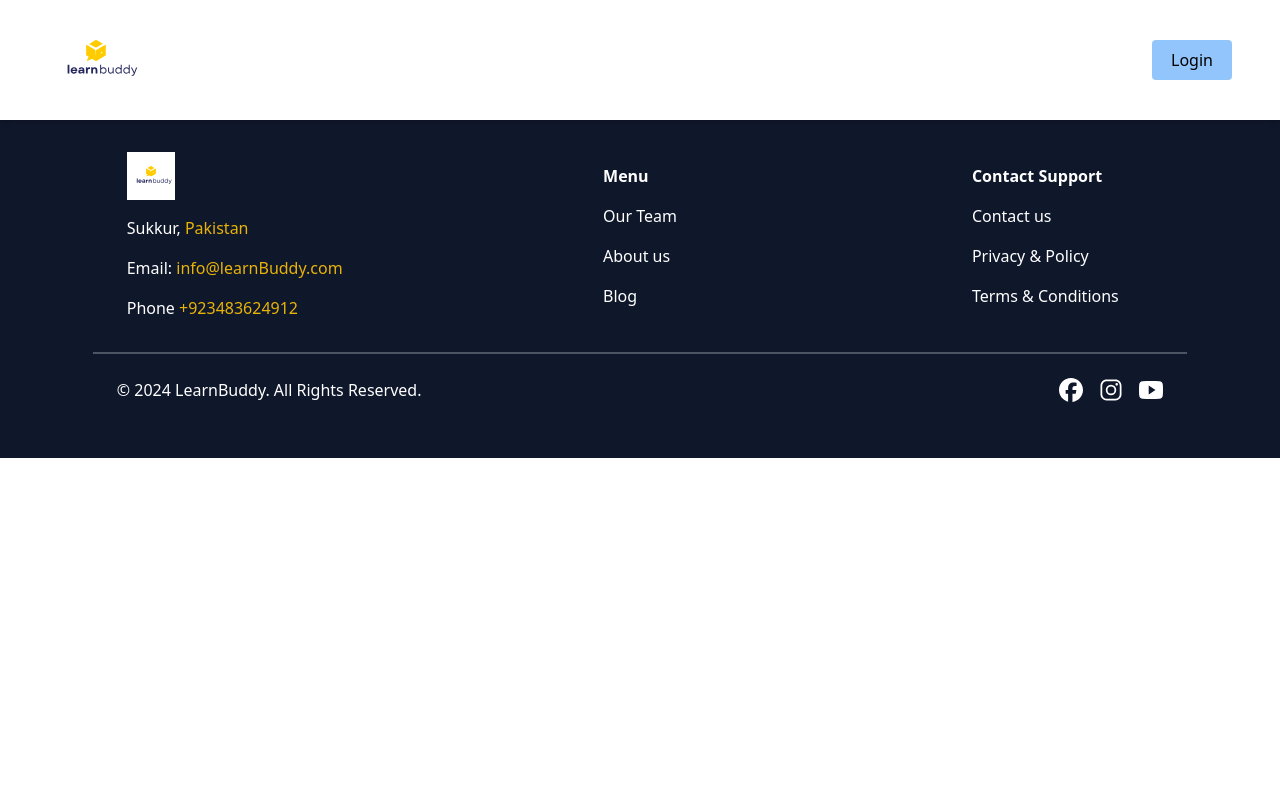
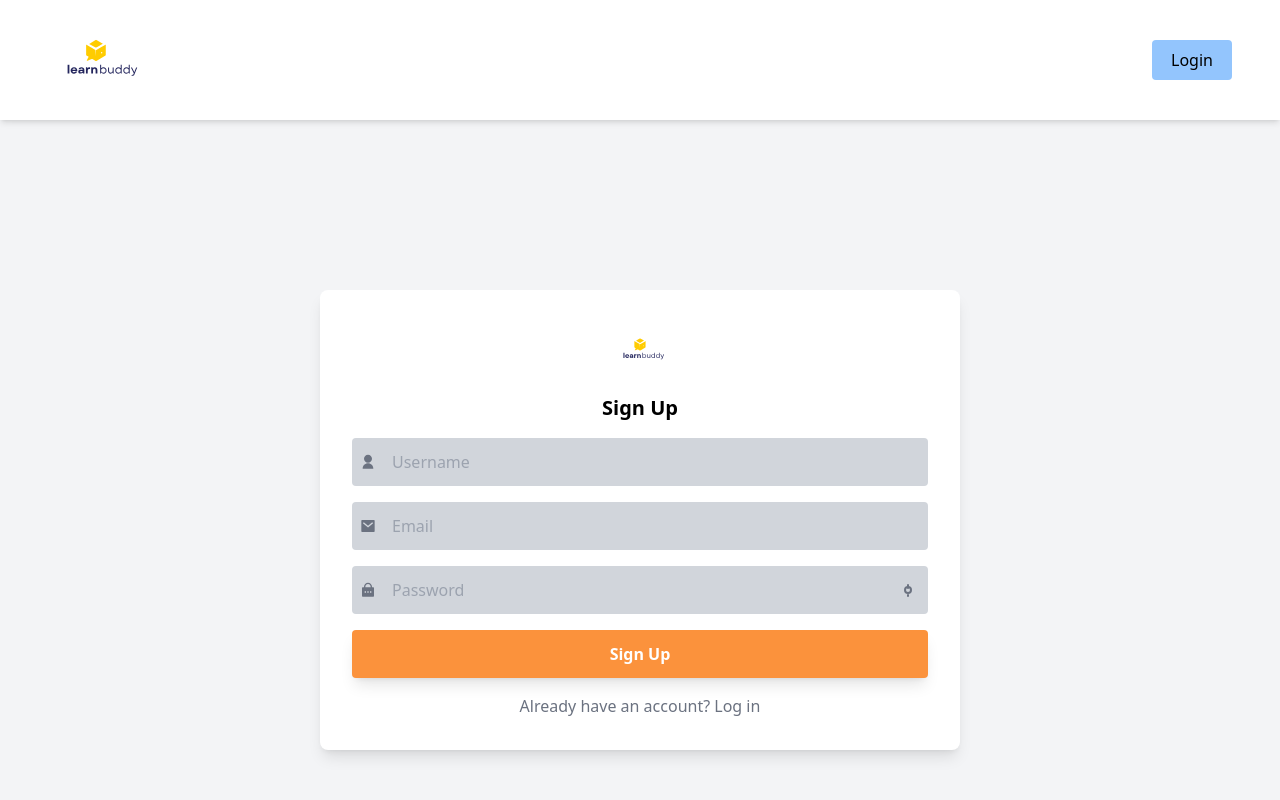
Before and after one commit to AboubakarArisar/LearnBuddy, a React (Vite) app: page /signup in a window 1280 px wide. Shown: the top 800 px of the page. Built offline with nearby package versions, Linux system fonts and the light colour scheme.

Commit message:
added login and signup pages

```diff
--- a/src/Components/Button.tsx
+++ b/src/Components/Button.tsx
@@ -1,14 +1,26 @@
-import React from "react";
+import React, { MouseEvent } from "react";
 
 interface Props {
   className: string;
   text: string;
+  onClick?: (event: MouseEvent<HTMLButtonElement>) => void;
 }
 
 const Button: React.FC<Props> = (props) => {
-  const { className, text } = props;
+  const { className, text, onClick } = props;
 
-  return <button className={className}>{text}</button>;
+  return (
+    <button
+      className={className}
+      onClick={(event: MouseEvent<HTMLButtonElement>) => {
+        if (onClick) {
+          onClick(event);
+        }
+      }}
+    >
+      {text}
+    </button>
+  );
 };
 
 export default Button;
--- a/src/Components/Navbar.tsx
+++ b/src/Components/Navbar.tsx
@@ -1,18 +1,24 @@
-// import { Link } from "react-router-dom";
 import Button from "./Button";
+import { useNavigate } from "react-router-dom";
 const Navbar = () => {
+  const navigate = useNavigate();
+  const handleLoginClick = () => {
+    navigate("/login");
+  };
+
   return (
     <div className='w-full sticky bg-white top-0 z-50 h-[15vh] shadow-md flex p-12 items-center'>
-      <nav className='w-full h-full  flex justify-center items-center '>
-        <div className='flex justify-between items-center w-full '>
+      <nav className='w-full h-full flex justify-center items-center'>
+        <div className='flex justify-between items-center w-full'>
           <div>
-            <img src='/logo.svg' className='w-24' alt='' />
+            <img src='/logo.svg' className='w-24' alt='Logo' />
           </div>
           <div>
             <div className='flex gap-2'>
               <Button
                 text='Login'
                 className='bg-blue-300 hover:bg-blue-500 text-black p-2 outline-none rounded w-20'
+                onClick={handleLoginClick}
               />
             </div>
           </div>
--- a/src/Pages/Home.tsx
+++ b/src/Pages/Home.tsx
@@ -1,6 +1,6 @@
 const Home = () => {
   return (
-    <div className='min-h-screen bg-gray-100'>
+    <div className='min-h-screen  p-4'>
       <section className='container mx-auto px-4 py-8'>
         <div className='flex flex-col md:flex-row justify-center items-center gap-12'>
           <div className='flex flex-col justify-center gap-4 md:h-[40vh]'>
--- /dev/null
+++ b/src/Pages/Login.tsx
@@ -0,0 +1,115 @@
+import Button from "../Components/Button";
+import { Link } from "react-router-dom";
+import { RiLockPasswordFill, RiMailFill } from "react-icons/ri";
+import { useNavigate } from "react-router-dom";
+import { useState } from "react";
+
+const Login = () => {
+  const navigate = useNavigate();
+  const [showPassword, setShowPassword] = useState(false);
+
+  const togglePasswordVisibility = () => {
+    setShowPassword(!showPassword);
+  };
+
+  const handleCreateAccountClick = () => {
+    navigate("/signup");
+  };
+
+  const handleLoginClick = () => {
+    navigate("/");
+  };
+
+  return (
+    <div className='w-full min-h-screen flex justify-center items-center bg-gray-100'>
+      <div className='p-8 w-[50%] bg-white rounded-lg shadow-lg'>
+        <div className='flex flex-col justify-center items-center'>
+          <img src='/logo.svg' alt='Logo' className='w-14 h-14 mb-4' />
+          <h1 className='text-center text-xl text-black font-bold'>Sign In</h1>
+          <form className='flex flex-col w-full gap-4 mt-4'>
+            <div className='relative'>
+              <div className='flex items-center bg-gray-300 rounded'>
+                <RiMailFill className='absolute left-2 text-gray-500' />
+                <input
+                  type='email'
+                  className='w-full p-2 pl-10 bg-transparent outline-none h-12 rounded'
+                  placeholder='Email'
+                />
+              </div>
+            </div>
+            <div className='relative'>
+              <div className='flex items-center bg-gray-300 rounded'>
+                <RiLockPasswordFill className='absolute left-2 text-gray-500' />
+                <input
+                  type={showPassword ? "text" : "password"}
+                  className='w-full p-2 pl-10 bg-transparent outline-none h-12 rounded'
+                  placeholder='Password'
+                />
+                <div
+                  className='absolute right-2 cursor-pointer'
+                  onClick={togglePasswordVisibility}
+                >
+                  {showPassword ? (
+                    <svg
+                      xmlns='http://www.w3.org/2000/svg'
+                      className='h-6 w-6 text-gray-500'
+                      fill='none'
+                      viewBox='0 0 24 24'
+                      stroke='currentColor'
+                    >
+                      <path
+                        strokeLinecap='round'
+                        strokeLinejoin='round'
+                        strokeWidth={2}
+                        d='M15 12a3 3 0 11-6 0 3 3 0 016 0z'
+                      />
+                      <path
+                        strokeLinecap='round'
+                        strokeLinejoin='round'
+                        strokeWidth={2}
+                        d='M12 17v1m0-8V7'
+                      />
+                    </svg>
+                  ) : (
+                    <svg
+                      xmlns='http://www.w3.org/2000/svg'
+                      className='h-6 w-6 text-gray-500'
+                      fill='none'
+                      viewBox='0 0 24 24'
+                      stroke='currentColor'
+                    >
+                      <path
+                        strokeLinecap='round'
+                        strokeLinejoin='round'
+                        strokeWidth={2}
+                        d='M12 4v.01M8 8l4 4 4-4M8 16h8'
+                      />
+                    </svg>
+                  )}
+                </div>
+              </div>
+            </div>
+            <Button
+              className='w-full h-12 rounded bg-orange-400 hover:bg-orange-500 text-white font-semibold shadow-lg hover:shadow-xl duration-300 ease-in-out'
+              text='Login'
+              onClick={handleLoginClick}
+            />
+            <Link
+              to='/login'
+              className='text-center text-gray-500 hover:text-orange-800'
+            >
+              Forgot your password?
+            </Link>
+            <Button
+              className='w-full h-12 rounded bg-gradient-to-r from-blue-500 to-purple-500 text-white font-semibold shadow-lg hover:shadow-xl transform hover:scale-105 duration-300 ease-in-out mt-2'
+              text='Create New Account'
+              onClick={handleCreateAccountClick}
+            />
+          </form>
+        </div>
+      </div>
+    </div>
+  );
+};
+
+export default Login;
--- /dev/null
+++ b/src/Pages/Signup.tsx
@@ -0,0 +1,109 @@
+import { useState } from "react";
+import Button from "../Components/Button";
+import { Link } from "react-router-dom";
+import { RiLockPasswordFill, RiMailFill, RiUserFill } from "react-icons/ri";
+
+const Signup = () => {
+  const [showPassword, setShowPassword] = useState(false);
+
+  const togglePasswordVisibility = () => {
+    setShowPassword(!showPassword);
+  };
+
+  return (
+    <div className='w-full min-h-screen flex justify-center items-center bg-gray-100'>
+      <div className='p-8 w-[50%] bg-white rounded-lg shadow-lg'>
+        <div className='flex flex-col justify-center items-center'>
+          <img src='/logo.svg' alt='Logo' className='w-14 h-14 mb-4' />
+          <h1 className='text-center text-xl text-black font-bold'>Sign Up</h1>
+          <form className='flex flex-col w-full gap-4 mt-4'>
+            <div className='relative'>
+              <div className='flex items-center bg-gray-300 rounded'>
+                <RiUserFill className='absolute left-2 text-gray-500' />
+                <input
+                  type='text'
+                  className='w-full p-2 pl-10 bg-transparent outline-none h-12 rounded'
+                  placeholder='Username'
+                />
+              </div>
+            </div>
+            <div className='relative'>
+              <div className='flex items-center bg-gray-300 rounded'>
+                <RiMailFill className='absolute left-2 text-gray-500' />
+                <input
+                  type='email'
+                  className='w-full p-2 pl-10 bg-transparent outline-none h-12 rounded'
+                  placeholder='Email'
+                />
+              </div>
+            </div>
+            <div className='relative'>
+              <div className='flex items-center bg-gray-300 rounded'>
+                <RiLockPasswordFill className='absolute left-2 text-gray-500' />
+                <input
+                  type={showPassword ? "text" : "password"}
+                  className='w-full p-2 pl-10 bg-transparent outline-none h-12 rounded'
+                  placeholder='Password'
+                />
+                <div
+                  className='absolute right-2 cursor-pointer'
+                  onClick={togglePasswordVisibility}
+                >
+                  {showPassword ? (
+                    <svg
+                      xmlns='http://www.w3.org/2000/svg'
+                      className='h-6 w-6 text-gray-500'
+                      fill='none'
+                      viewBox='0 0 24 24'
+                      stroke='currentColor'
+                    >
+                      <path
+                        strokeLinecap='round'
+                        strokeLinejoin='round'
+                        strokeWidth={2}
+                        d='M12 4v.01M8 8l4 4 4-4M8 16h8'
+                      />
+                    </svg>
+                  ) : (
+                    <svg
+                      xmlns='http://www.w3.org/2000/svg'
+                      className='h-6 w-6 text-gray-500'
+                      fill='none'
+                      viewBox='0 0 24 24'
+                      stroke='currentColor'
+                    >
+                      <path
+                        strokeLinecap='round'
+                        strokeLinejoin='round'
+                        strokeWidth={2}
+                        d='M15 12a3 3 0 11-6 0 3 3 0 016 0z'
+                      />
+                      <path
+                        strokeLinecap='round'
+                        strokeLinejoin='round'
+                        strokeWidth={2}
+                        d='M12 17v1m0-8V7'
+                      />
+                    </svg>
+                  )}
+                </div>
+              </div>
+            </div>
+            <Button
+              className='w-full h-12 rounded bg-orange-400 hover:bg-orange-500 text-white font-semibold shadow-lg hover:shadow-xl duration-300 ease-in-out'
+              text='Sign Up'
+            />
+            <Link
+              to='/login'
+              className='text-center text-gray-500 hover:text-orange-800'
+            >
+              Already have an account? Log in
+            </Link>
+          </form>
+        </div>
+      </div>
+    </div>
+  );
+};
+
+export default Signup;
--- a/src/Router/router.tsx
+++ b/src/Router/router.tsx
@@ -2,6 +2,8 @@ import { BrowserRouter as Router, Routes, Route } from "react-router-dom";
 import Navbar from "../Components/Navbar";
 import Footer from "../Components/Footer";
 import Home from "../Pages/Home";
+import Login from "../Pages/Login";
+import Signup from "../Pages/Signup";
 const AppRouter = () => {
   return (
     <Router>
@@ -9,6 +11,8 @@ const AppRouter = () => {
         <Navbar />
         <Routes>
           <Route path='/' element={<Home />} />
+          <Route path='/signup' element={<Signup />} />
+          <Route path='/login' element={<Login />} />
         </Routes>
         <Footer />
       </div>
```
